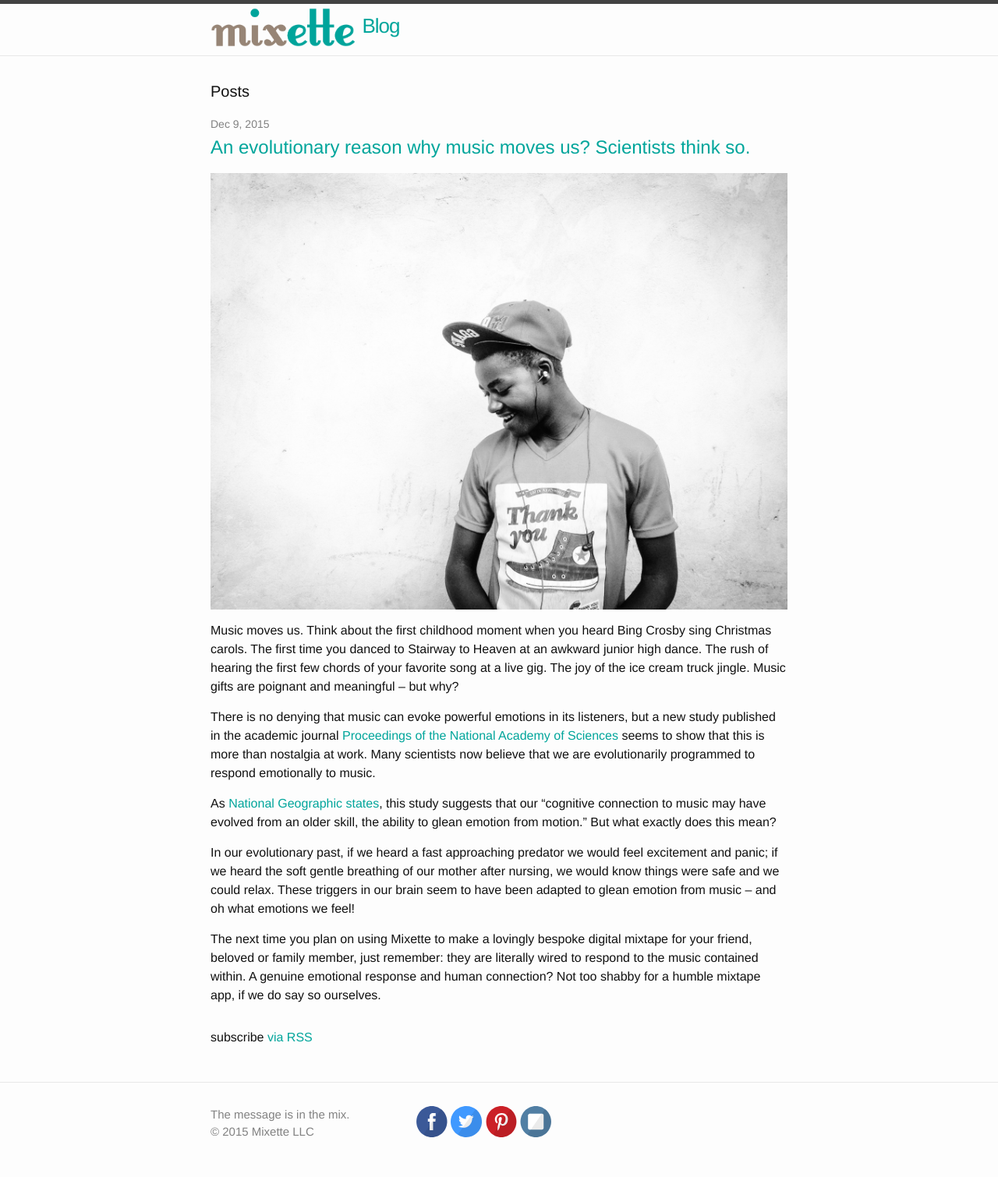
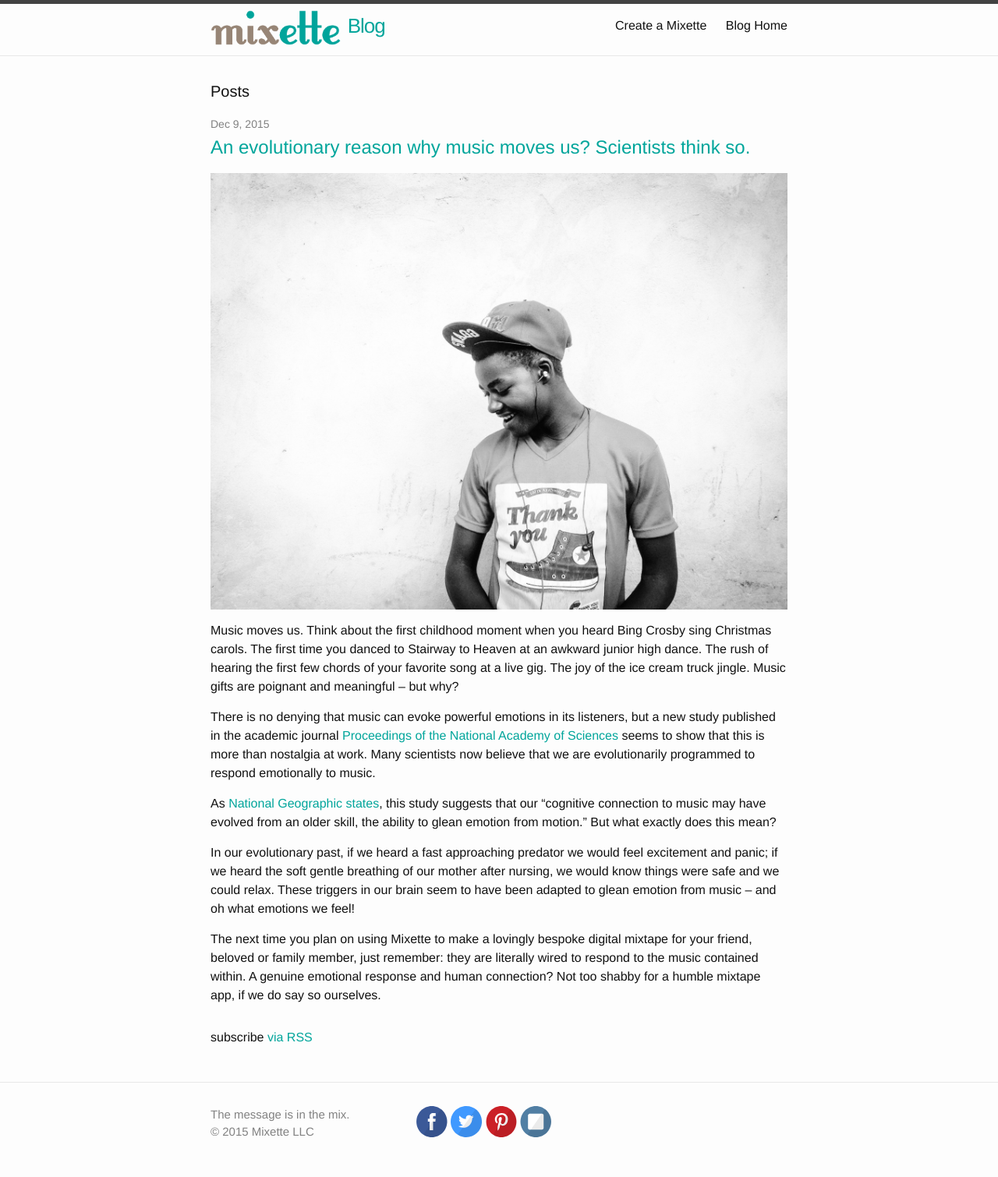
Before and after one commit to MixetteApp/MixetteApp.github.io, a Jekyll site: the page built from index.html, in a window 1280 px wide. Shown: the whole page at 78% size. Built offline with Jekyll 4.4.1, drawn with Linux system fonts in a browser that asks for light colours.

Commit message:
More header layout.

```diff
--- a/_includes/header.html
+++ b/_includes/header.html
@@ -16,13 +16,14 @@
         </svg>
       </a>
 
-      <!--div class="trigger">
+      <div class="trigger">
+        <a class="page-link" href="https://mixetteapp.com">Create a Mixette</a>
         {% for page in site.pages %}
           {% if page.title %}
           <a class="page-link" href="{{ page.url | prepend: site.baseurl }}">{{ page.title }}</a>
           {% endif %}
         {% endfor %}
-      </div-->
+      </div>
     </nav>
 
   </div>
--- a/_sass/_layout.scss
+++ b/_sass/_layout.scss
@@ -31,7 +31,7 @@
     }
 
     .logo {
-        height: 50px;
+        height: 45px;
         width: auto;
     }
 }
--- /dev/null
+++ b/home.html
@@ -0,0 +1,5 @@
+---
+layout: page
+title: Blog Home
+permalink: /
+---
```
Also changed, not shown: about.md (deleted, +0 -11 lines).
